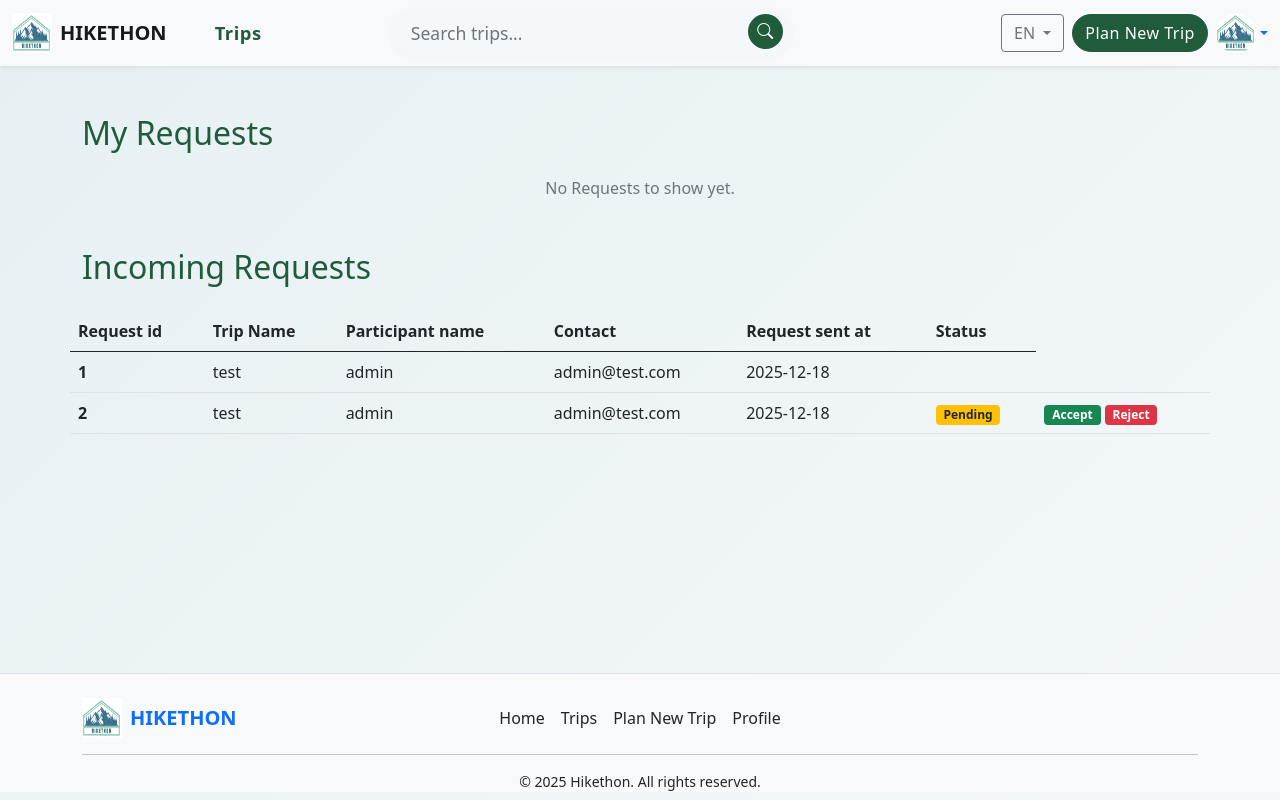
After one commit to Ana-Iarajuli/Hikethon, a Flask app: page /requests in a window 1280 px wide. The commit adds this page. Run offline with Flask 3, Linux system fonts and the light colour scheme; a user stored in the database is signed in; data comes from the database, SQL or seed files in the repository; both versions use the stored data as it was after the commit.

Commit message:
[ADD] requests page

```diff
--- a/models.py
+++ b/models.py
@@ -115,7 +115,7 @@ class TripRequest(db.Model, BaseModel):
     created_at = db.Column(db.DateTime, default=datetime.utcnow)
     responded_at = db.Column(db.DateTime)
 
-    user = db.relationship('User', backref="trip_requests", lazy=True)
+    user = db.relationship('User', backref="trip_requests", lazy=True) # creator of the trip
     trip = db.relationship('Trip', backref="requests", lazy=True)
 
 
--- a/routes.py
+++ b/routes.py
@@ -5,7 +5,7 @@ from models import Trip, User, Review, TripRequest, TripParticipant
 from forms import ReviewForm, TripRequestForm, TripForm
 from flask_login import current_user, login_required
 from os import path, abort
-from datetime import timedelta, date
+from datetime import timedelta, date, datetime
 
 app.register_blueprint(auth_bp)
 
@@ -116,6 +116,7 @@ def cancel_trip_request(request_id):
         return redirect(url_for("trip", trip_id=req.trip_id))
 
     req.status = "cancelled"
+    req.responded_at = datetime.now()
     req.save()
 
     flash("Request cancelled")
@@ -125,19 +126,53 @@ def cancel_trip_request(request_id):
 @app.route("/requests")
 @login_required
 def manage_requests():
+    # requests which user made
     my_requests = (
         TripRequest.query.join(Trip)
         .filter(TripRequest.user_id==current_user.id).all()
     )
+
+    # requests of trips user made
     incoming_requests = (
         TripRequest.query.join(Trip)
         .filter(Trip.creator_id==current_user.id)
-        .filter(TripRequest.status=="pending")
         .all()
     )
 
-    return render_template("manage_requests.html", my_requests=my_requests, incoming_requests=incoming_requests)
+    return render_template("manage_requests.html",
+                           my_requests=my_requests,
+                           incoming_requests=incoming_requests)
 
+@app.route("/trip-request/<int:request_id>/accept", methods=["GET", "POST"])
+@login_required
+def accept_request(request_id):
+    req = TripRequest.query.get(request_id)
+
+    if req.trip.creator_id != current_user.id:
+        abort(403)
+
+    req.status = "accepted"
+    req.responded_at = datetime.now()
+    trip_participant = TripParticipant(trip_id=req.trip_id, user_id=req.user_id)
+    trip_participant.create()
+
+    flash(f"Request accepted for {req.trip.user.name} {req.trip.user.surname}")
+    return redirect(url_for("manage_requests"))
+
+
+@app.route("/trip-request/<int:request_id>/deny", methods=["GET", "POST"])
+@login_required
+def deny_request(request_id):
+    req = TripRequest.query.get(request_id)
+
+    if req.trip.creator_id != current_user.id:
+        abort(403)
+
+    req.status = "denied"
+    req.save()
+
+    flash(f"Request denied for {req.trip.user.name} {req.trip.user.surname}")
+    return redirect(url_for("manage_requests"))
 
 @app.route("/trip/create", methods=["GET", "POST"])
 @login_required
--- a/templates/components/navbar.html
+++ b/templates/components/navbar.html
@@ -48,7 +48,7 @@
             <li><a class="dropdown-item" href="/my_trips">My Trips</a></li>
             {% if current_user.is_authenticated %}
             <li><hr class="dropdown-divider"></li>
-            <li><a class="dropdown-item" href="/my_trips">Manage Requests</a></li>
+            <li><a class="dropdown-item" href="/requests">Manage Requests</a></li>
             {% endif %}
             <li><hr class="dropdown-divider"></li>
             <li><a class="dropdown-item" href="{{ url_for('auth.logout') }}">Logout</a></li>
--- /dev/null
+++ b/templates/manage_requests.html
@@ -0,0 +1,99 @@
+{% extends 'components/base.html' %}
+
+{% block title %}Manage Requests - Hikethon{% endblock %}
+
+{% block content %}
+<div class="container my-5">
+    <h2 class="mb-4 text-success">My Requests</h2>
+    <div class="row justify-content-center">
+        {% if my_requests %}
+        <table class="table">
+            <thead>
+            <tr>
+                <th scope="col">Request id</th>
+                <th scope="col">Trip Name</th>
+                <th scope="col">Trip Creator</th>
+                <th scope="col">Contact</th>
+                <th scope="col">Request sent at</th>
+                <th scope="col">Status</th>
+            </tr>
+            </thead>
+            <tbody>
+                {% for request in my_requests %}
+                <tr>
+                    <th scope="row">{{ request.id }}</th>
+                    <td>{{ request.trip.name }}</td>
+                    <td>{{ request.trip.user.username }}</td>
+                    <td>{{ request.trip.user.email }}</td>
+                    <td>{{ request.created_at.strftime("%Y-%m-%d") }}</td>
+                    <td>
+                        {% if request.status == "pending" %}
+                          <span class="badge bg-warning text-dark">Pending</span>
+                        {% elif request.status == "accepted" %}
+                          <span class="badge bg-success">Accepted</span>
+                        {% elif request.status == "rejected" %}
+                          <span class="badge bg-danger">Rejected</span>
+                        {% endif %}
+                    </td>
+                </tr>
+                {% endfor %}
+            </tbody>
+        </table>
+
+        {% else %}
+        <div class="col-12 text-center text-muted">No Requests to show yet.</div>
+        {% endif %}
+    </div>
+</div>
+<div class="container my-5">
+    <h2 class="mb-4 text-success">Incoming Requests</h2>
+    <div class="row justify-content-center">
+        {% if incoming_requests %}
+        <table class="table">
+            <thead>
+            <tr>
+                <th scope="col">Request id</th>
+                <th scope="col">Trip Name</th>
+                <th scope="col">Participant name</th>
+                <th scope="col">Contact</th>
+                <th scope="col">Request sent at</th>
+                <th scope="col">Status</th>
+                {% if request.status == "pending" %}
+                <th scope="col">Participation</th>
+                {% endif %}
+            </tr>
+            </thead>
+            <tbody>
+                {% for request in incoming_requests %}
+                <tr>
+                    <th scope="row">{{ request.id }}</th>
+                    <td><a href="/trip/{{ request.trip_id }}" class="text-decoration-none text-dark">{{ request.trip.name }}</a></td>
+                    <td><a href="/profile" class="text-decoration-none text-dark">{{ request.trip.user.username }}</a></td>
+                    <td>{{ request.trip.user.email }}</td>
+                    <td>{{ request.created_at.strftime("%Y-%m-%d") }}</td>
+                    <td>
+                        {% if request.status == "pending" %}
+                          <span class="badge bg-warning text-dark">Pending</span>
+                        {% elif request.status == "accepted" %}
+                          <span class="badge bg-success">Accepted</span>
+                        {% elif request.status == "denied" %}
+                          <span class="badge bg-danger">Denied</span>
+                        {% endif %}
+                    </td>
+                    <td>
+                        {% if request.status == "pending" %}
+                        <a href="/trip-request/{{ request.id }}/accept"><span class="badge bg-success">Accept</span></a>
+                        <a href="/trip-request/{{ request.id }}/deny"><span class="badge bg-danger">Reject</span></a>
+                        {% endif %}
+                    </td>
+                </tr>
+                {% endfor %}
+            </tbody>
+        </table>
+
+        {% else %}
+        <div class="col-12 text-center text-muted">No Requests to show yet.</div>
+        {% endif %}
+    </div>
+</div>
+{% endblock %}
```
Also changed, not shown: instance/app.db, 1 other file.
